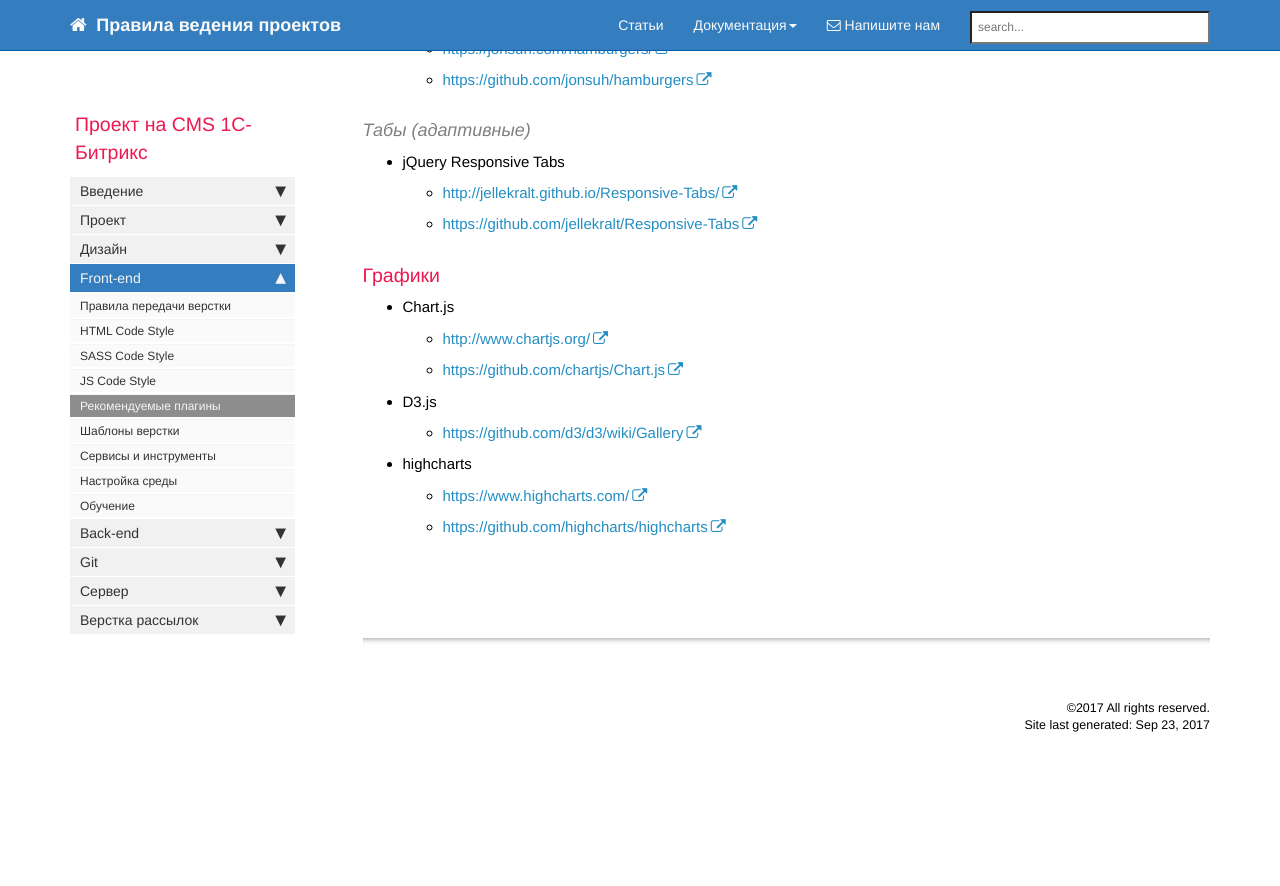
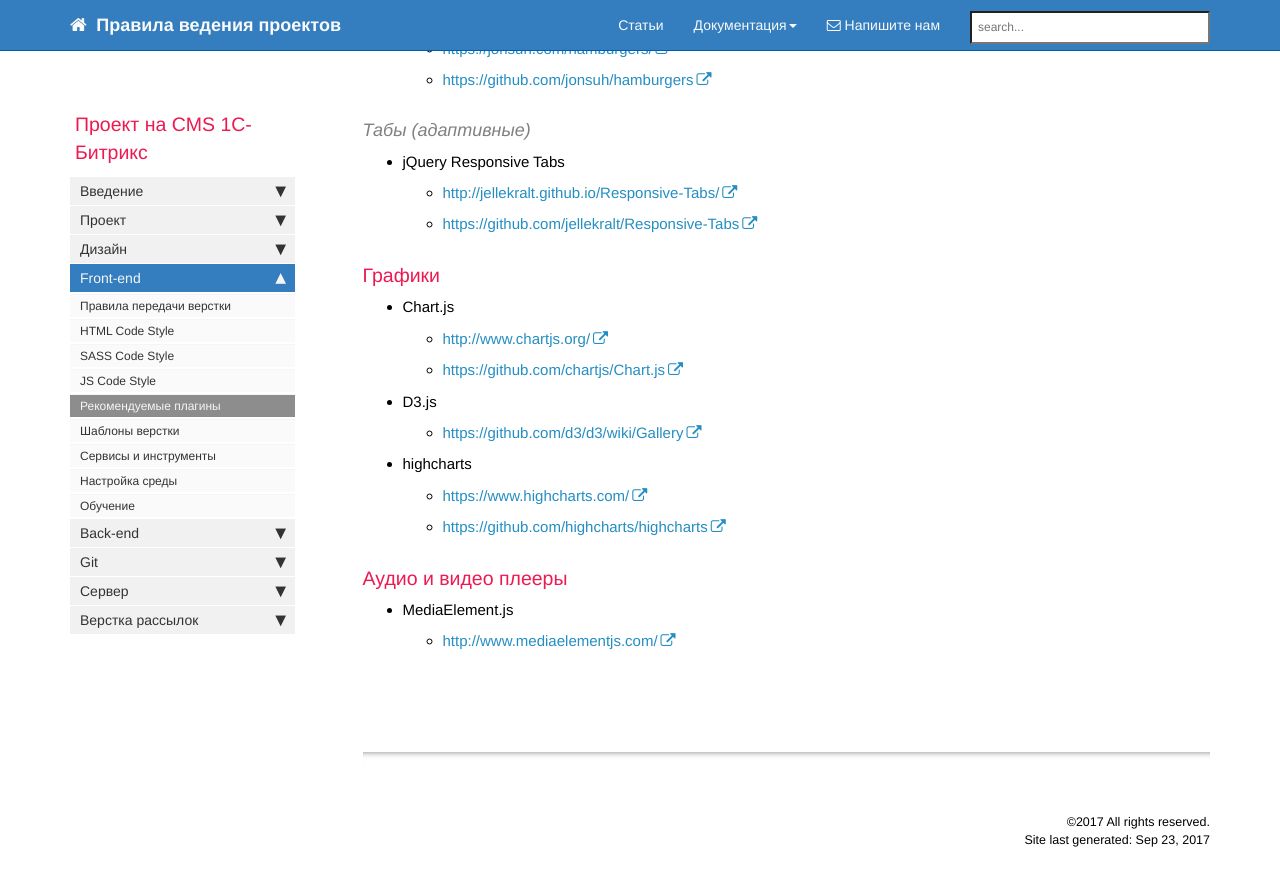
Before and after one commit to gdecider/gdecider.github.io, a Jekyll site: the page built from pages/bx/bx_front-recomend-plugins.md, in a window 1280 px wide and 900 px high, scrolled down 6113 px. Shown: the top 886 px of the window. Built offline with Jekyll 4.4.1, drawn with Linux system fonts in a browser that asks for light colours; nearby versions of some CDN libraries; comment, search, counter and statistics services are not loaded; before the commit the page ends 6898 px from its top, so only the background shows below that.

Commit message:
Update bx_front-recomend-plugins.md

```diff
--- a/pages/bx/bx_front-recomend-plugins.md
+++ b/pages/bx/bx_front-recomend-plugins.md
@@ -177,6 +177,7 @@ toc: false
   * [https://github.com/dimsemenov/Magnific-Popup](https://github.com/dimsemenov/Magnific-Popup)
 
 ### Изменение страницы при прокрутке
+
 * jQuery.Scroolly
 
   * [https://github.com/chayka/jQuery.Scroolly](https://github.com/chayka/jQuery.Scroolly)
@@ -366,3 +367,9 @@ yarn add jquery-smooth-scroll
   * [https://www.highcharts.com/](https://www.highcharts.com/)
 
   * [https://github.com/highcharts/highcharts](https://github.com/highcharts/highcharts)
+
+### Аудио и видео плееры
+
+* MediaElement.js
+
+  * [http://www.mediaelementjs.com/](http://www.mediaelementjs.com/)
```
